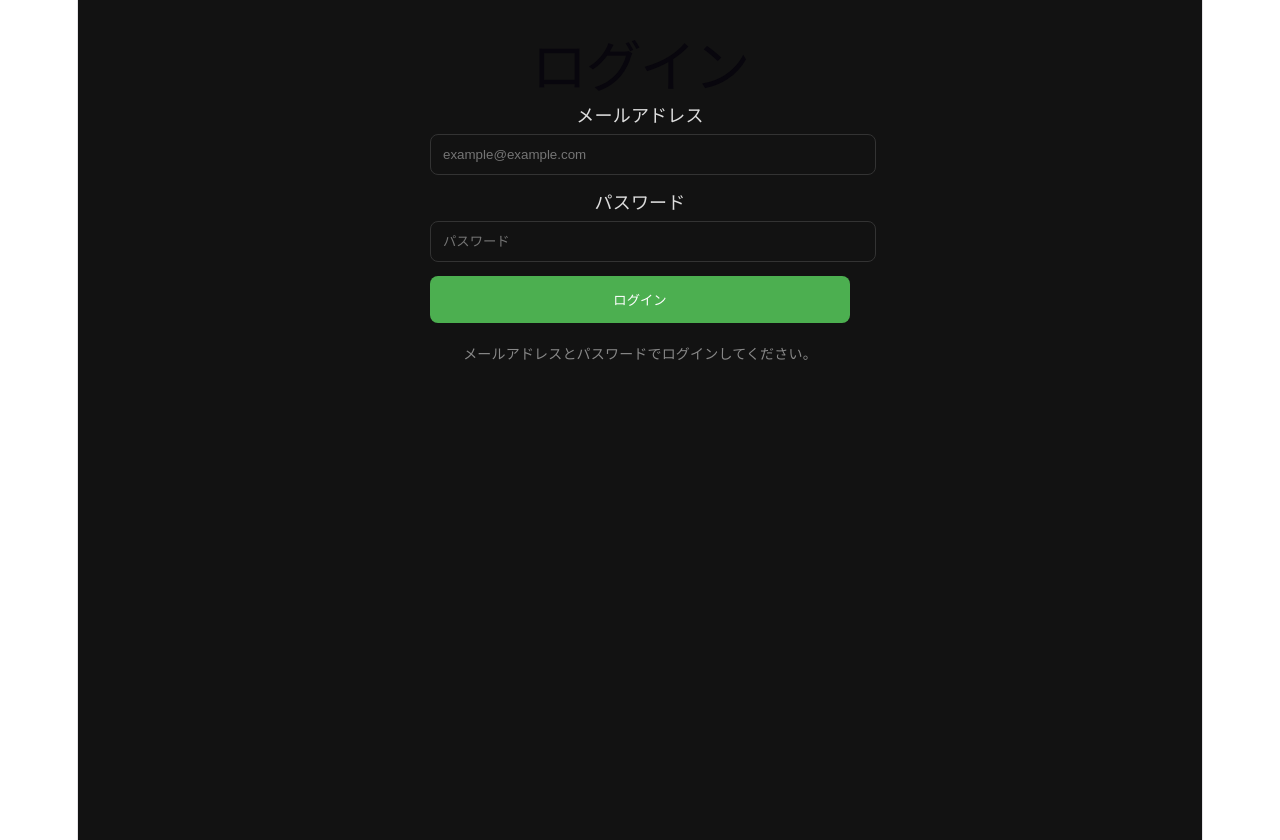
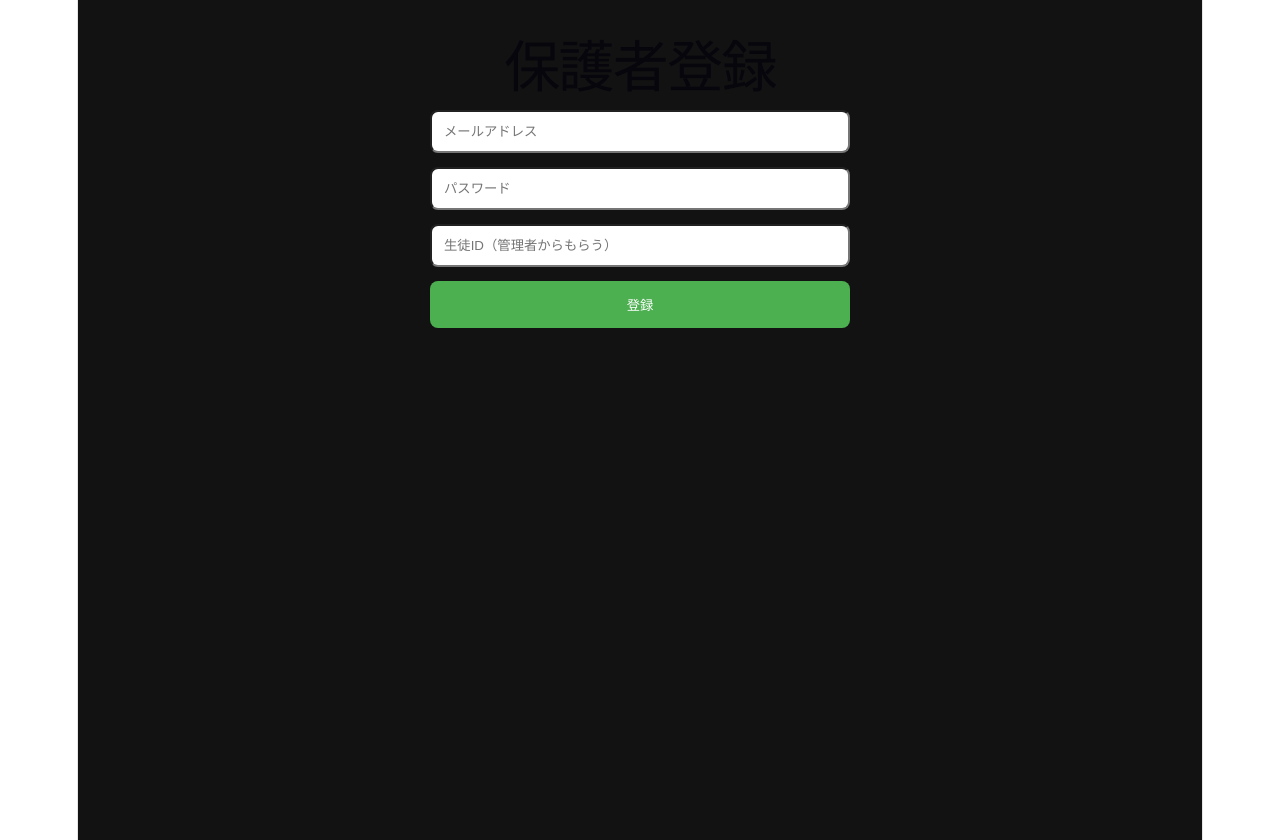
Before and after one commit to tn0115icloudcom-create/softtennis-club-app, a React (Vite) app: page /register in a window 1280 px wide. Before the commit this address led to /login. Built offline with nearby package versions, Linux system fonts and the light colour scheme.

Commit message:
保護者アカウント登録画面実装

```diff
--- a/src/App.jsx
+++ b/src/App.jsx
@@ -7,6 +7,7 @@ import Login from "./pages/Login";
 import Parent from "./pages/Parent";
 import Students from "./pages/Students";
 import StudentDetail from "./pages/StudentDetail";
+import Register from "./pages/Register";
 
 function PrivateRoute({ children }) {
   const [isReady, setIsReady] = useState(false);
@@ -56,6 +57,9 @@ function App() {
         {/* ルートまたは不明なパスはログインへ */}
         <Route path="/" element={<Navigate to="/login" replace />} />
         <Route path="*" element={<Navigate to="/login" replace />} />
+
+        {/* 新規登録画面へ */}
+        <Route path="/register" element={<Register />} />
       </Routes>
     </BrowserRouter>
   );
--- a/src/pages/Login.jsx
+++ b/src/pages/Login.jsx
@@ -128,6 +128,13 @@ const redirectBasedOnRole = async (uid) => {
         <p style={{ marginTop: "18px", color: "#888", fontSize: "14px" }}>
           メールアドレスとパスワードでログインしてください。
         </p>
+
+        <p style={{ marginTop: "20px" }}>
+          <button onClick={() => navigate("/register")}>
+            新規登録はこちら
+          </button>
+        </p>
+
       </div>
     </div>
   );
--- /dev/null
+++ b/src/pages/Register.jsx
@@ -0,0 +1,107 @@
+import { useState } from "react";
+import { auth, db } from "../firebase";
+import { createUserWithEmailAndPassword } from "firebase/auth";
+import { doc, setDoc } from "firebase/firestore";
+import { useNavigate } from "react-router-dom";
+
+function Register() {
+  const [email, setEmail] = useState("");
+  const [password, setPassword] = useState("");
+  const [studentId, setStudentId] = useState("");
+  const [loading, setLoading] = useState(false);
+
+  const navigate = useNavigate();
+
+  const handleRegister = async (e) => {
+    e.preventDefault();
+    setLoading(true);
+
+    try {
+      //==============================
+      // Firebase Authに登録
+      //==============================
+      const userCredential = await createUserWithEmailAndPassword(auth, email, password);
+      const user = userCredential.user;
+
+      //==============================
+      // Firestoreに保存（超重要）
+      //==============================
+      await setDoc(doc(db, "users", user.uid), {
+        role: "parent",
+        student_ids: [studentId] // 配列で保存
+      });
+
+      alert("登録完了しました。ログインしました。");
+      navigate("/parent");
+
+    } catch (error) {
+      console.error(error);
+
+      if (error.code === "auth/email-already-in-use") {
+        alert("このメールアドレスはすでに登録されています");
+      } else if (error.code === "auth/weak-password") {
+        alert("パスワードは6文字以上10文字以内にしてください");
+      } else if (error.code === "auth/invalid-email") {
+        alert("メールアドレスの形式が正しくありません");
+      } else {
+        alert("登録に失敗しました");
+      }
+
+    } finally {
+    setLoading(false);
+    }
+  };
+
+  return (
+    <div style={{ padding: "20px", background: "#121212", color: "#fff", minHeight: "100vh" }}>
+      <div style={{ maxWidth: "420px", margin: "0 auto" }}>
+
+        <h1 style={{ textAlign: "center" }}>保護者登録</h1>
+
+        <form onSubmit={handleRegister} style={{ display: "grid", gap: "14px" }}>
+
+          <input
+            type="email"
+            placeholder="メールアドレス"
+            value={email}
+            onChange={(e) => setEmail(e.target.value)}
+            style={{ padding: "12px", borderRadius: "8px" }}
+          />
+
+          <input
+            type="password"
+            placeholder="パスワード"
+            value={password}
+            onChange={(e) => setPassword(e.target.value)}
+            style={{ padding: "12px", borderRadius: "8px" }}
+          />
+
+          <input
+            type="text"
+            placeholder="生徒ID（管理者からもらう）"
+            value={studentId}
+            onChange={(e) => setStudentId(e.target.value)}
+            style={{ padding: "12px", borderRadius: "8px" }}
+          />
+
+          <button
+            type="submit"
+            disabled={loading}
+            style={{
+              padding: "14px",
+              background: "#4caf50",
+              color: "#fff",
+              border: "none",
+              borderRadius: "8px"
+            }}
+          >
+            {loading ? "登録中..." : "登録"}
+          </button>
+
+        </form>
+      </div>
+    </div>
+  );
+}
+
+export default Register;
```
